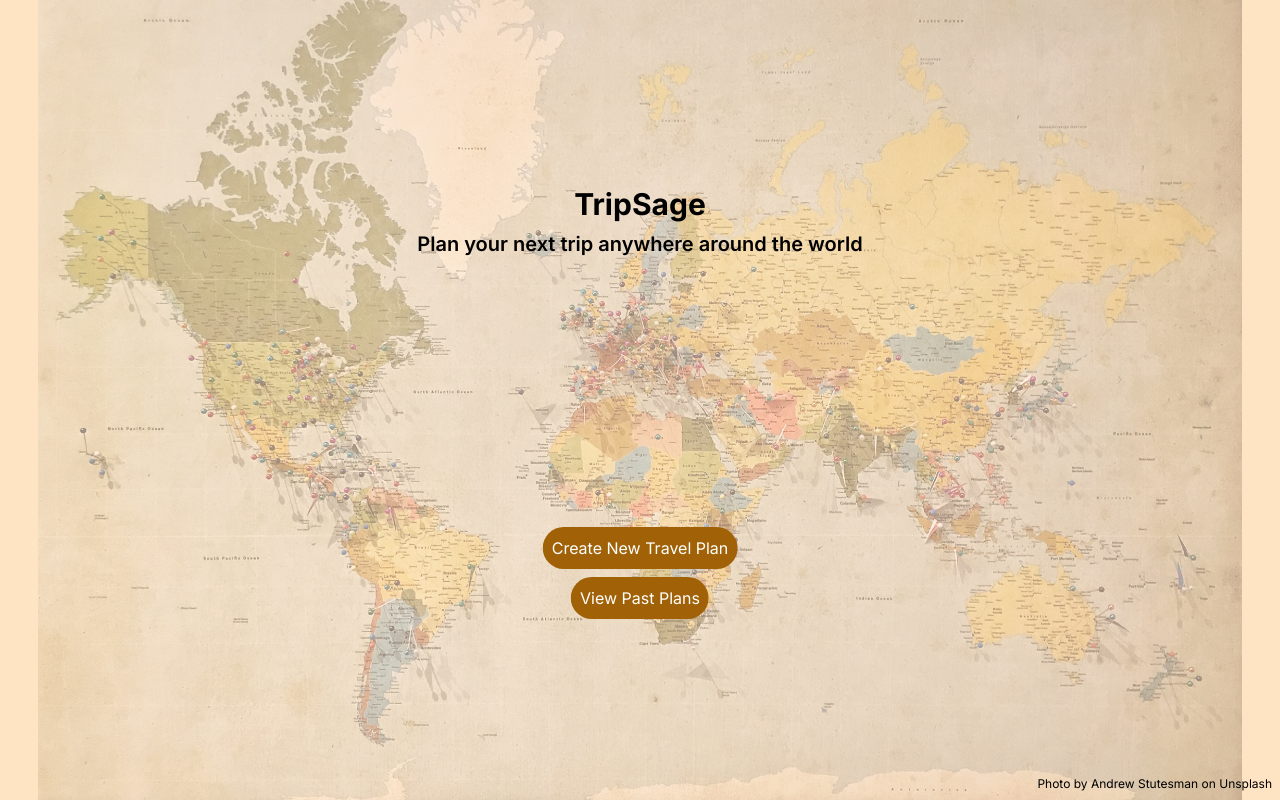
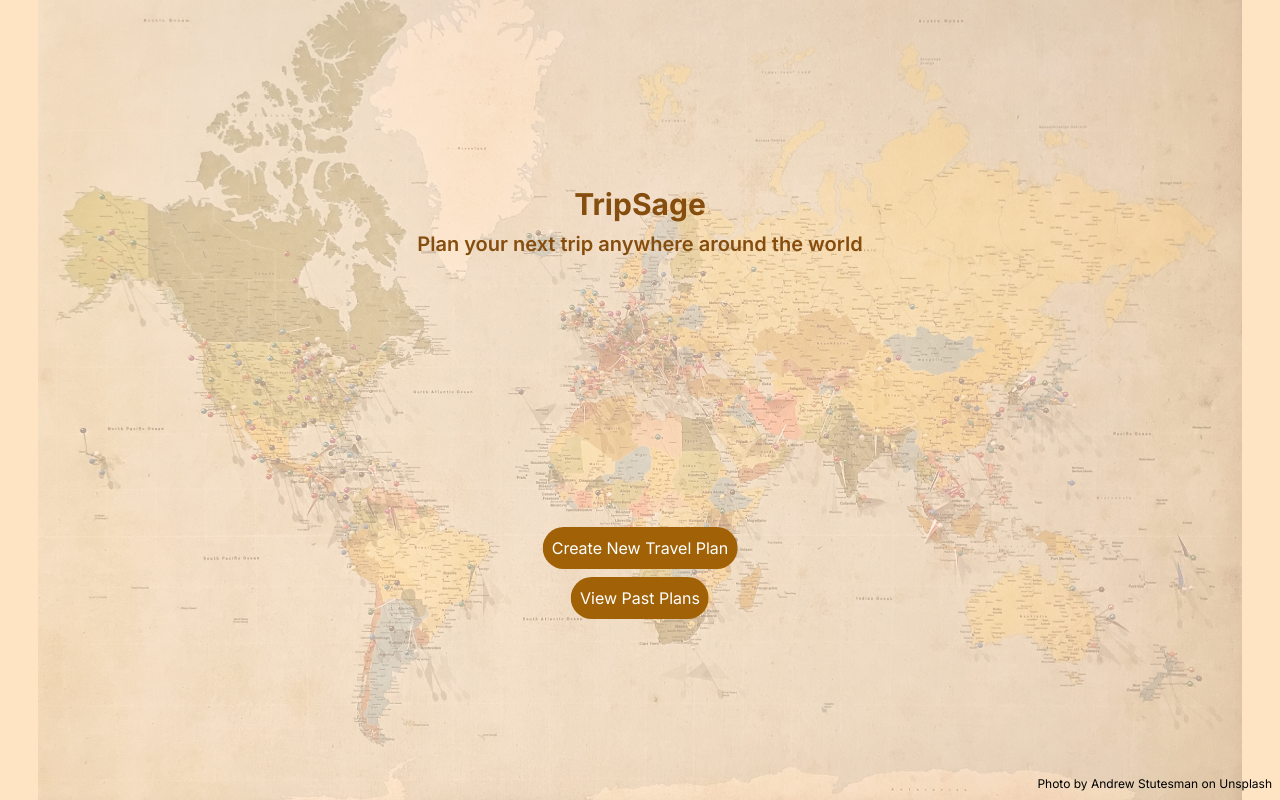
Before and after one commit to CloudyBae/tripsage, a Next.js app in the folder frontend/: page / in a window 1280 px wide. Built offline with nearby package versions, Linux system fonts and the light colour scheme.

Commit message:
Add route for buttons

```diff
--- a/frontend/app/page.tsx
+++ b/frontend/app/page.tsx
@@ -10,9 +10,9 @@ export default function Home() {
         fill={true}
         style={{objectFit: "contain"}}
         alt="Picture of the world map with pins"
-        className="opacity-40"
+        className="opacity-30"
       />
-      <div className="z-20 absolute top-1/4 left-1/2 -translate-x-1/2 -translate-y-1/4 p-2 flex flex-col items-center justify-center gap-2">
+      <div className="z-20 absolute top-1/4 left-1/2 -translate-x-1/2 -translate-y-1/4 p-2 flex flex-col items-center justify-center gap-2 text-yellow-800">
           <h1 className="text-3xl font-bold">TripSage</h1>
           <div className="text-xl font-semibold">Plan your next trip anywhere around the world</div>
       </div>
--- /dev/null
+++ b/frontend/app/past/page.tsx
@@ -0,0 +1,9 @@
+import React from 'react'
+
+function page() {
+  return (
+    <div>page</div>
+  )
+}
+
+export default page
--- /dev/null
+++ b/frontend/app/plan/page.tsx
@@ -0,0 +1,9 @@
+import React from 'react'
+
+function page() {
+  return (
+    <div>page</div>
+  )
+}
+
+export default page
```
